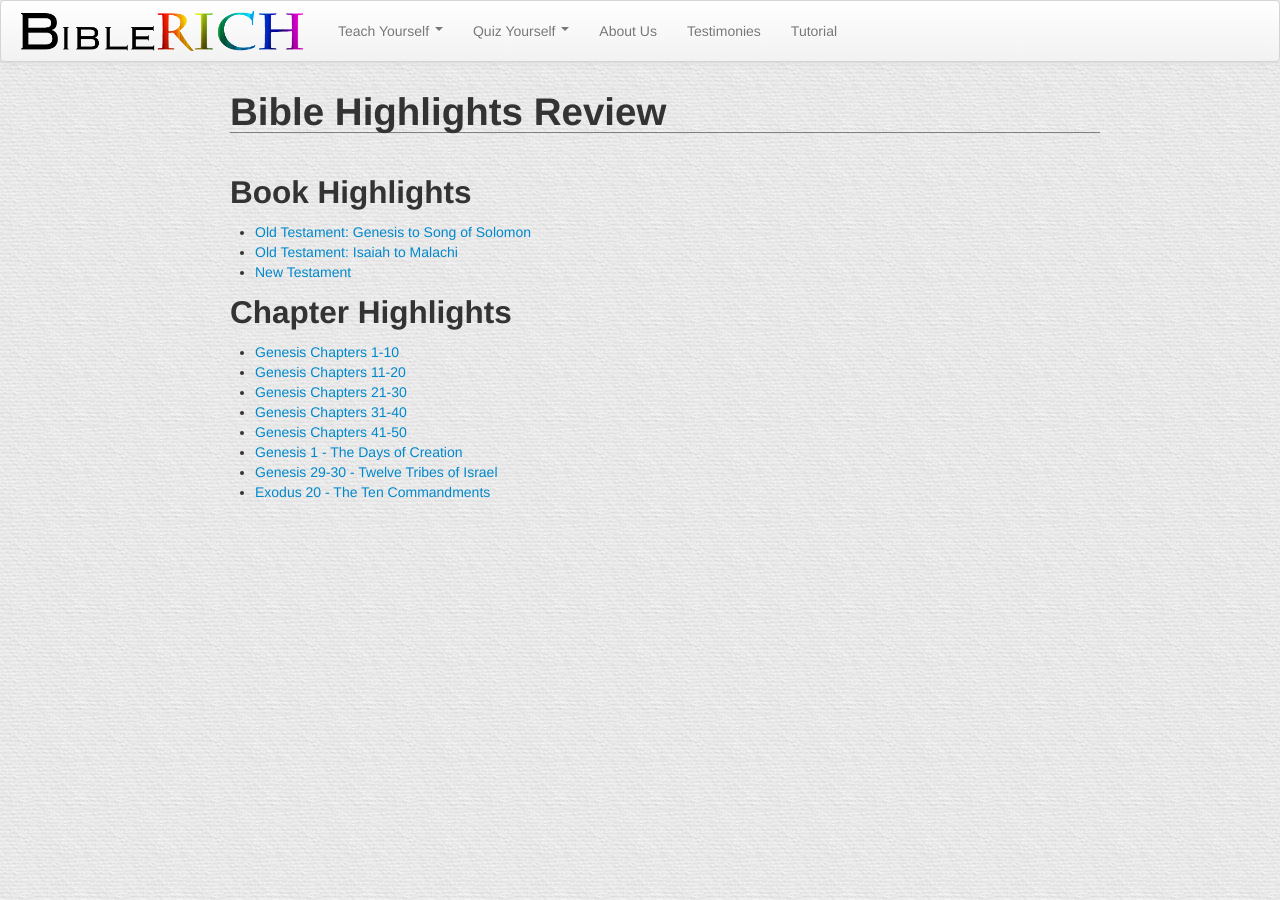
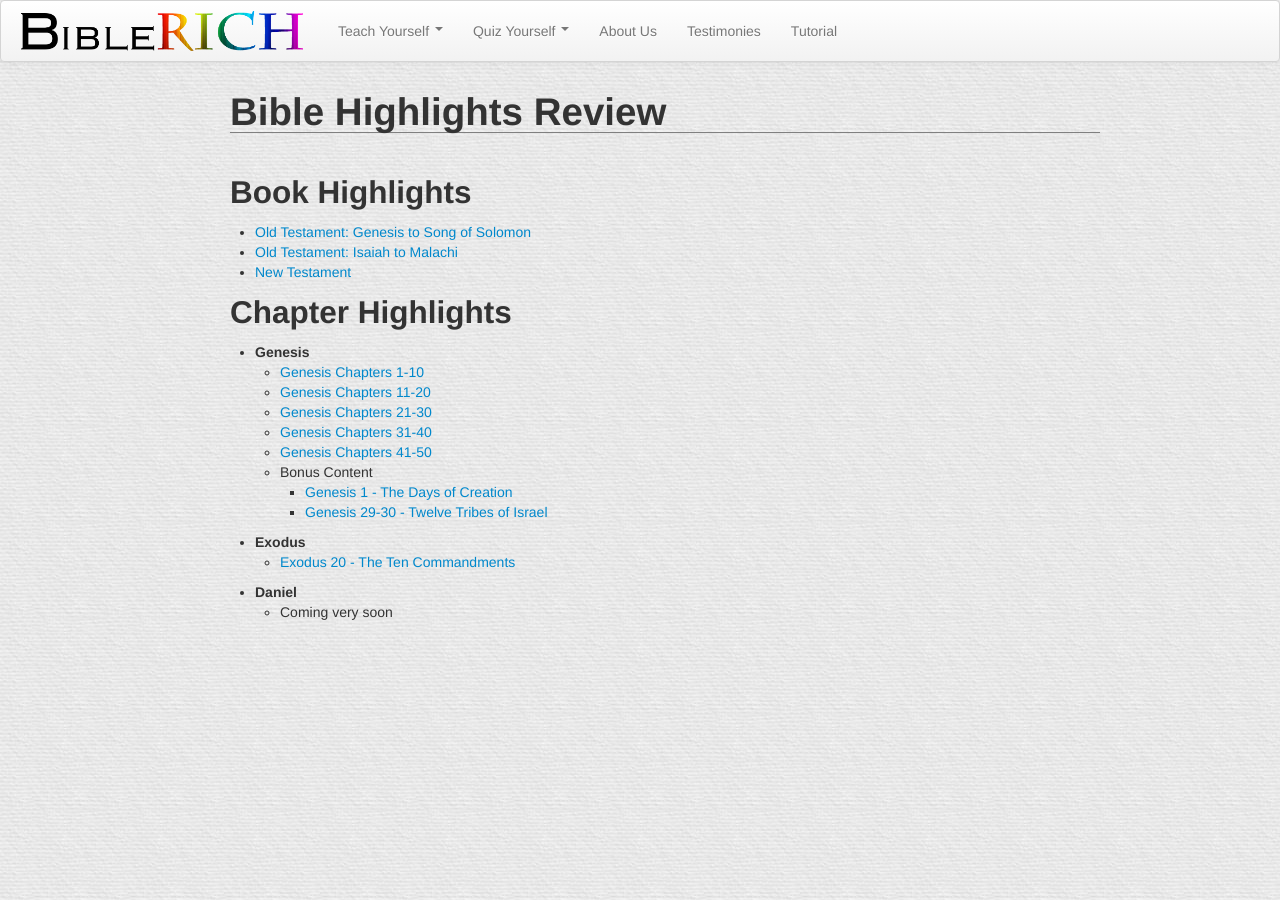
Before and after one commit to xonev/biblerich, a Jekyll site: the page built from bible-highlights/review/index.html, in a window 1280 px wide. Built offline with Jekyll 4.4.1, drawn with Linux system fonts in a browser that asks for light colours; nearby versions of some CDN libraries; library files that are not in the unit come from our copies.

Commit message:
Reorganize flashcard sections.

```diff
--- a/bible-highlights/review/index.html
+++ b/bible-highlights/review/index.html
@@ -13,12 +13,33 @@ title: BibleRICH | Bible Highlights Review
 
 <h2>Chapter Highlights</h2>
 <ul>
+  <li><strong>Genesis</strong>
+    <ul>
       <li><a href='/bible-highlights/review/genesis/chapters-1-10.html'>Genesis Chapters 1-10</a></li>
       <li><a href='/bible-highlights/review/genesis/chapters-11-20.html'>Genesis Chapters 11-20</a></li>
       <li><a href='/bible-highlights/review/genesis/chapters-21-30.html'>Genesis Chapters 21-30</a></li>
       <li><a href='/bible-highlights/review/genesis/chapters-31-40.html'>Genesis Chapters 31-40</a></li>
       <li><a href='/bible-highlights/review/genesis/chapters-41-50.html'>Genesis Chapters 41-50</a></li>
+      <li>Bonus Content
+        <ul>
           <li><a href='/bible-highlights/review/genesis/chapter-1.html'>Genesis 1 - The Days of Creation</a></li>
           <li><a href='/bible-highlights/review/genesis/12-tribes.html'>Genesis 29-30 - Twelve Tribes of Israel</a></li>
+        </ul>
+      </li>
+    </ul>
+  </li>
+</ul>
+<ul>
+  <li><strong>Exodus</strong>
+    <ul>
       <li><a href='/bible-highlights/review/exodus/chapter-20.html'>Exodus 20 - The Ten Commandments</a></li>
     </ul>
+  </li>
+</ul>
+<ul>
+  <li><strong>Daniel</strong>
+    <ul>
+      <li>Coming very soon</li>
+    </ul>
+  </li>
+</ul>
```
Lines whose indentation alone changed are shown as unchanged.
